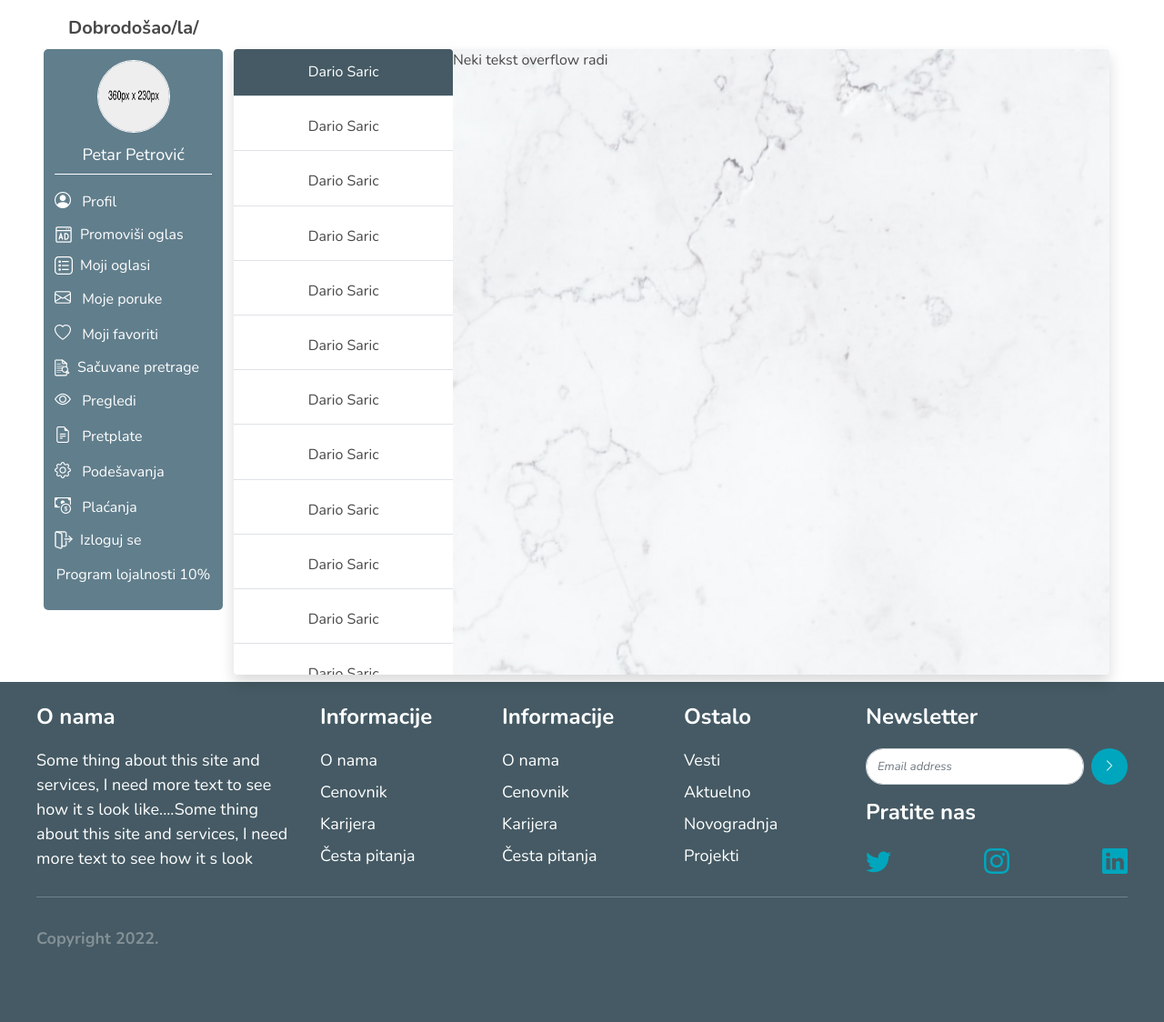
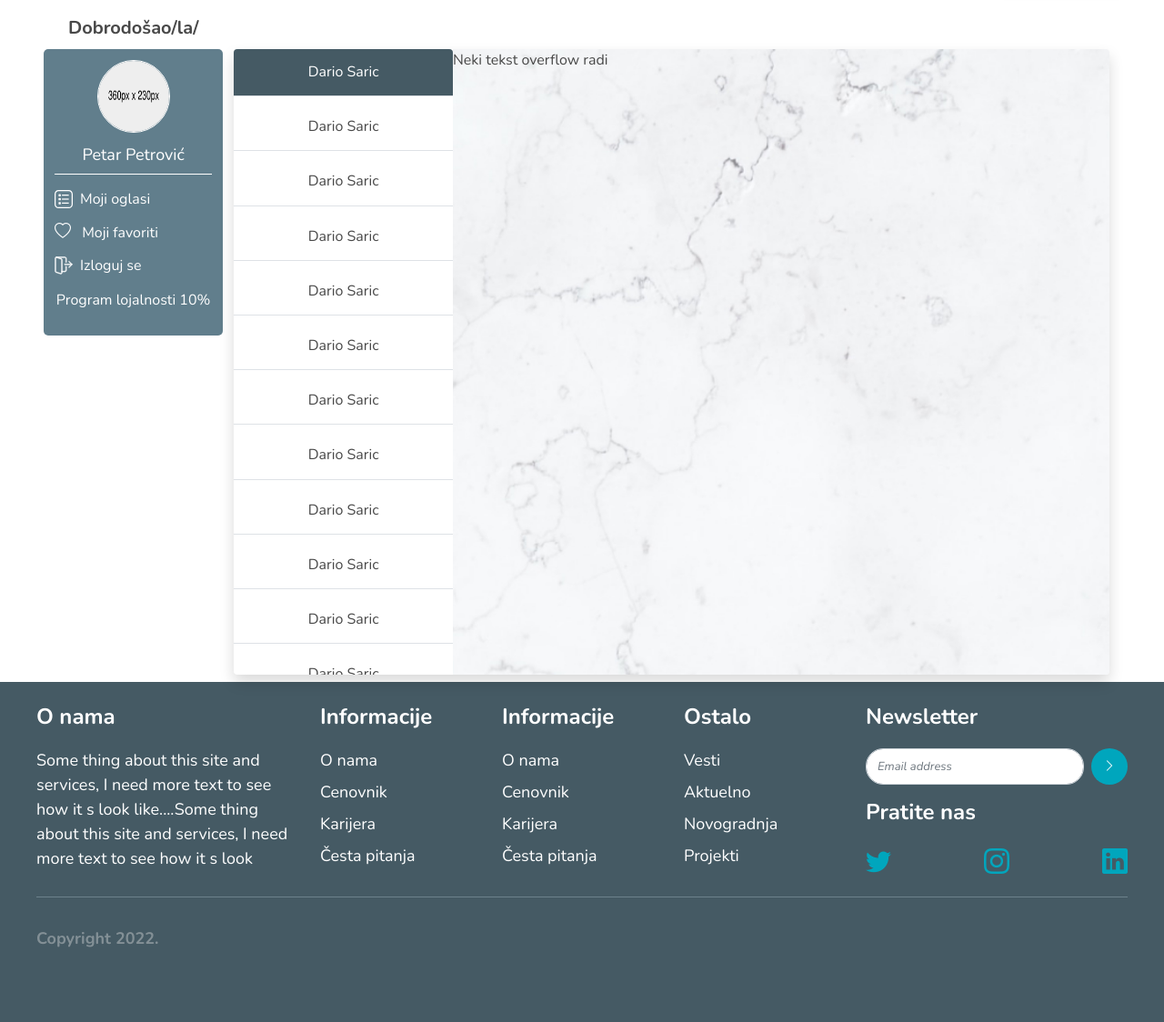
Before and after one commit to whimsy-cat/oglasi-django-bootstrap, a Django app: page /oglasi/poruke/ in a window 1280 px wide. Shown: the part 73-1197 px from the top of the page at 91% size. Run offline with Django 4.2, Linux system fonts and the light colour scheme; parts of the project's set-up code (start-up, migrations or seed data) failed here and were passed over; some libraries are stand-ins or nearby versions.

Commit message:
Update profile_sidebar.html

```diff
--- a/templates/includes/profile_sidebar.html
+++ b/templates/includes/profile_sidebar.html
@@ -8,27 +8,27 @@
           <p class="text-center profile-name">Petar Petrović</p>
         </div>
         <ul class="list-unstyled">
-           <li>
+<!--            <li>
             <i class="bi bi-person-circle"></i>
             <a href="/oglasi/profil">Profil</a>
-          </li>
-           <li class="d-flex">
+          </li>  -->
+<!--            <li class="d-flex">
             <img class="bi" src="{% static 'images/icons/promote_listing.svg' %}" alt="promote listing icon">
             <a href="/oglasi/promovisi-oglas">Promoviši oglas</a>
-          </li>
+          </li>  -->
           <li class="d-flex">
             <img class="bi" src="{% static 'images/icons/my_listings.svg' %}" alt="my listings icon">
             <a href="/oglasi/moji-oglasi">Moji oglasi</a>
           </li>
-           <li>
+<!--            <li>
             <i class="bi bi-envelope"></i>
             <a href="/oglasi/poruke">Moje poruke</a>
-          </li>
+          </li>  -->
           <li>
             <i class="bi bi-heart"></i>
             <a href="/oglasi/omiljeni-oglasi">Moji favoriti</a>
           </li>
-           <li class="d-flex">
+<!--            <li class="d-flex">
             <img class="bi" src="{% static 'images/icons/saved_searches.svg' %}" alt="saved searches icon">
             <a href="/oglasi/sacuvane-pretrage">Sačuvane pretrage</a>
           </li>
@@ -47,7 +47,7 @@
           <li>
             <i class="bi bi-cash-coin"></i>
             <a href="">Plaćanja</a>
-          </li>
+          </li>  -->
           <li class="d-flex">
             <img class="bi" src="{% static 'images/icons/logout.svg' %}" alt="logout icon">
             <a href="{% url 'logout' %}" >Izloguj se</a>
```
